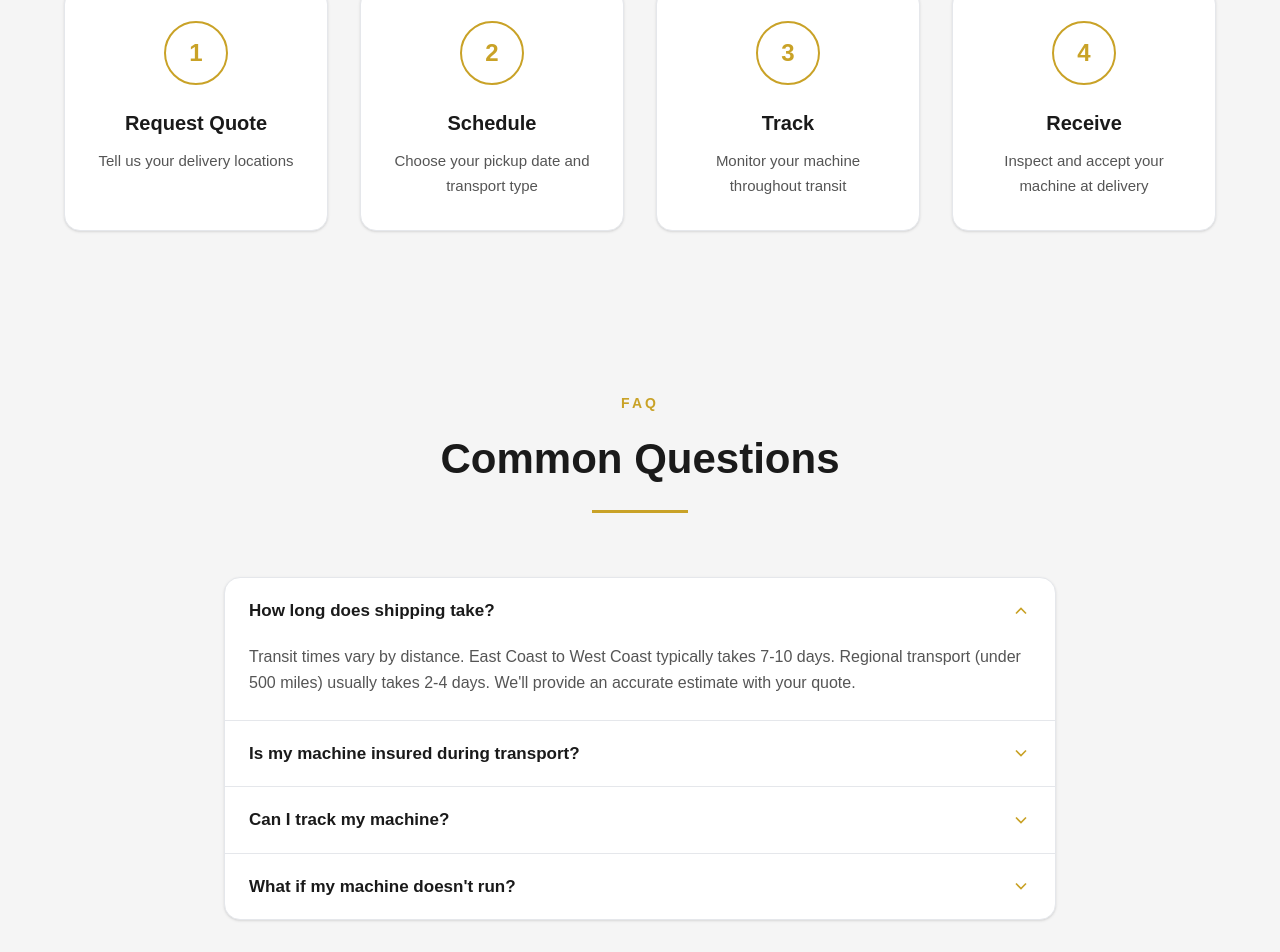
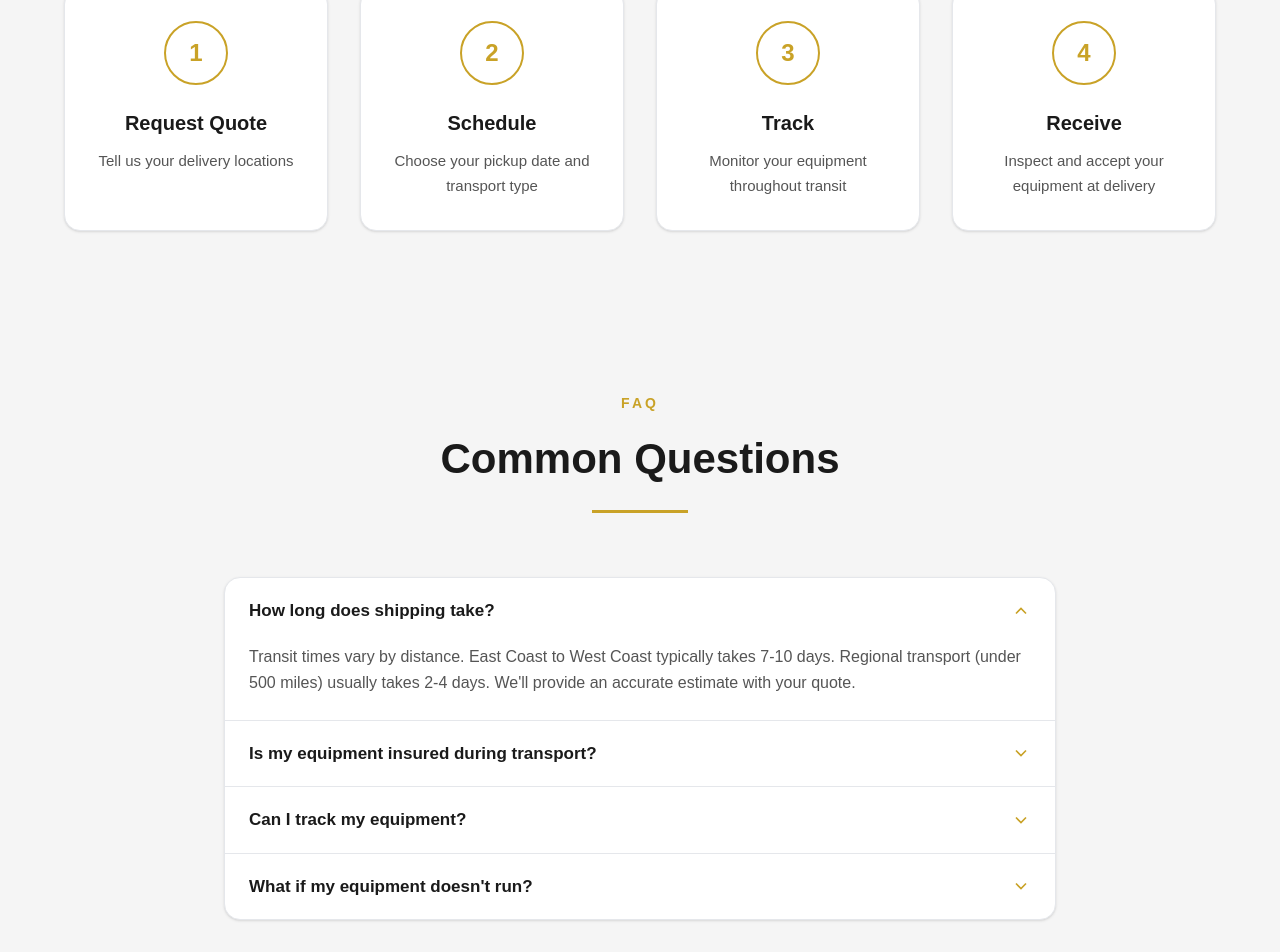
Before and after one commit to janu8889/agri, a Next.js app: page /shipping in a window 1280 px wide. Shown: the part 2324-3276 px from the top of the page. Built offline with nearby package versions, Linux system fonts and the light colour scheme.

Commit message:
gramatical ...

```diff
--- a/src/app/shipping/page.jsx
+++ b/src/app/shipping/page.jsx
@@ -5,7 +5,7 @@ import FaqSection from "../components/shipping/FaqSection";
 const services = [
   {
     title: "Enclosed Transport",
-    subtitle: "Premium protection for your machine",
+    subtitle: "Premium protection for your equipment",
     price: "Starting at $1.00/mile",
     buttonClass: "btn btn-primary btn-block",
     icon: "enclosed",
@@ -32,8 +32,8 @@ const services = [
 const processSteps = [
   ["1", "Request Quote", "Tell us your delivery locations"],
   ["2", "Schedule", "Choose your pickup date and transport type"],
-  ["3", "Track", "Monitor your machine throughout transit"],
-  ["4", "Receive", "Inspect and accept your machine at delivery"],
+  ["3", "Track", "Monitor your equipment throughout transit"],
+  ["4", "Receive", "Inspect and accept your equipment at delivery"],
 ];
 
 const faqs = [
@@ -42,16 +42,16 @@ const faqs = [
     "Transit times vary by distance. East Coast to West Coast typically takes 7-10 days. Regional transport (under 500 miles) usually takes 2-4 days. We'll provide an accurate estimate with your quote.",
   ],
   [
-    "Is my machine insured during transport?",
-    "Yes, all machines are fully insured during transport. Our carriers provide up to $500,000 in coverage. We can arrange additional coverage for high-value machines upon request.",
+    "Is my equipment insured during transport?",
+    "Yes, all equipment are fully insured during transport. Our carriers provide up to $500,000 in coverage. We can arrange additional coverage for high-value equipment upon request.",
   ],
   [
-    "Can I track my machine?",
+    "Can I track my equipment?",
     "Absolutely. Our transporters are equipped with GPS tracking. You'll receive regular updates and can request real-time location information at any time.",
   ],
   [
-    "What if my machine doesn't run?",
-    "No problem. Our carriers are equipped with winches and ramps to safely load non-running machines. Please let us know in advance so we can accommodate your needs.",
+    "What if my equipment doesn't run?",
+    "No problem. Our carriers are equipped with winches and ramps to safely load non-running equipment. Please let us know in advance so we can accommodate your needs.",
   ],
 ];
 
```
